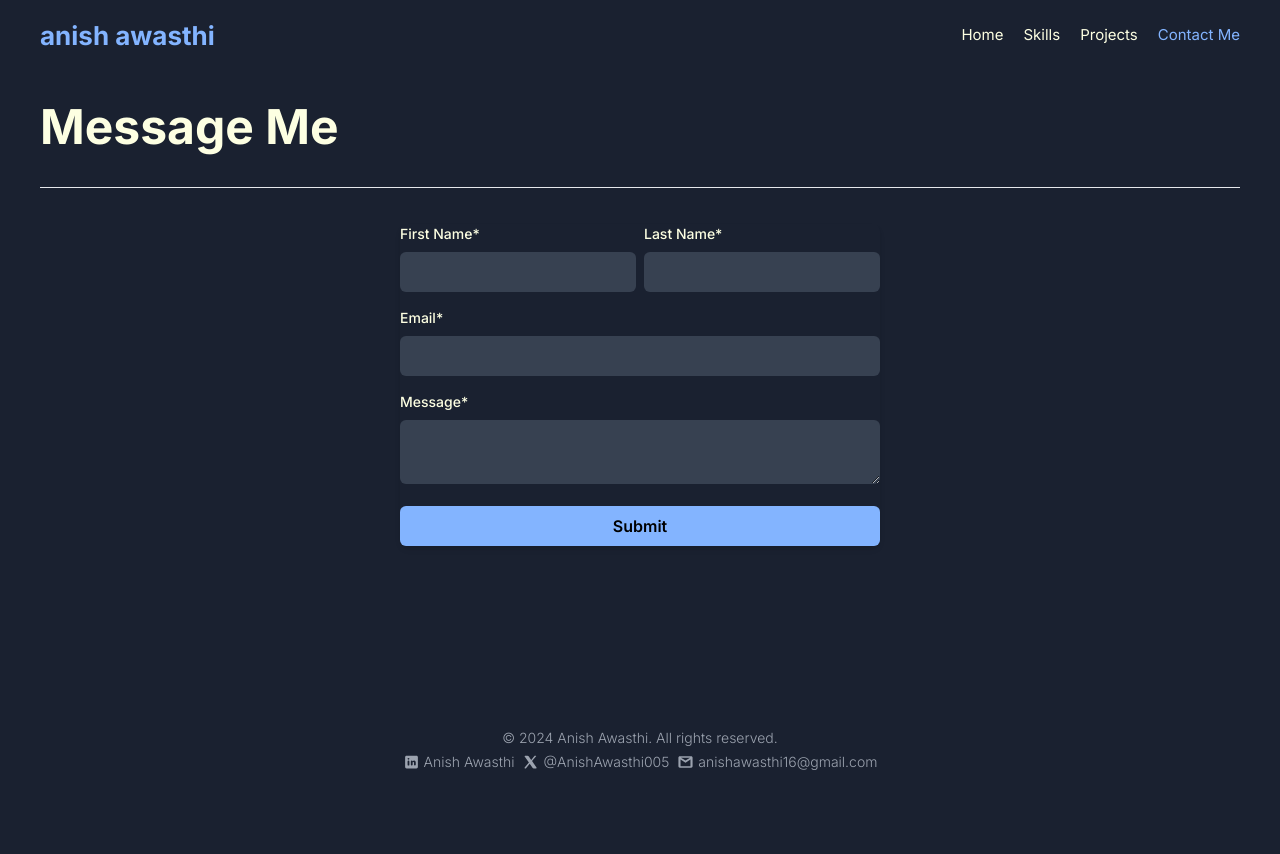
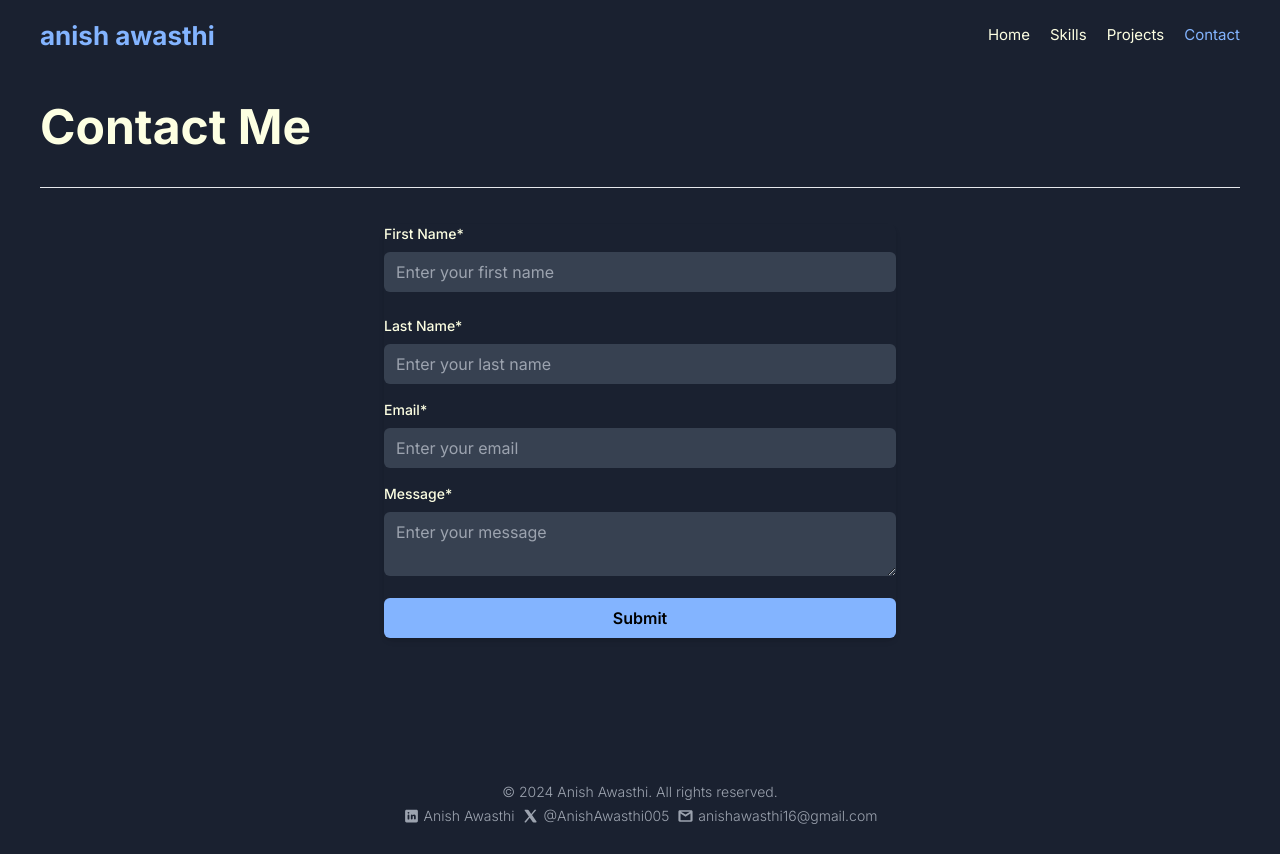
Before and after one commit to anish3333/portfolio, a Next.js app: page /contact in a window 1280 px wide. Before the commit the page ends 800 px from the top, so only its background shows below. Built offline with nearby package versions, Linux system fonts and the light colour scheme.

Commit message:
made styling changes on contact form

```diff
--- a/src/app/(root)/contact/page.tsx
+++ b/src/app/(root)/contact/page.tsx
@@ -6,7 +6,7 @@ import React from 'react'
 const page = () => {
   return (
     <section className=" mt-8 flex flex-col gap-9">
-      <div className="text-5xl max-w-[64rem] font-bold text-white-1">Message Me</div>
+      <div className="text-5xl max-w-[64rem] font-bold text-white-1">Contact Me</div>
       <hr/>
       <ContactForm/>
     </section>
--- a/src/components/ContactForm.tsx
+++ b/src/components/ContactForm.tsx
@@ -36,10 +36,10 @@ const ContactForm = () => {
   return (
     <form
       onSubmit={handleSubmit}
-      className="h-full w-full max-w-[30rem] mx-auto shadow-md rounded-lg "
+      className="h-full w-full max-w-[32rem] mx-auto shadow-md rounded-lg "
     >
-      <div className="flex gap-2">
-        <div className="mb-4">
+      <div className="flex gap-2 justify-between flex-grow flex-wrap">
+        <div className="mb-4 flex flex-col flex-grow">
           <label
             htmlFor="firstName"
             className="block text-white-1 text-sm font-medium mb-2"
@@ -47,16 +47,17 @@ const ContactForm = () => {
             First Name*
           </label>
           <input
+            placeholder="Enter your first name"
             required
             type="text"
             id="firstName"
             value={firstName}
             onChange={(e) => setFirstName(e.target.value)}
-            className="w-full px-3 py-2 text-white-1 bg-gray-700 rounded-md focus:outline-none focus:ring-2 focus:ring-blue-1"
+            className="w-full px-3 py-2 text-white-1 bg-gray-700 rounded-md focus:outline-none focus:ring-2 focus:ring-blue-1 flex-grow"
           />
         </div>
 
-        <div className="mb-4">
+        <div className="mb-4 flex flex-col flex-grow">
           <label
             htmlFor="lastName"
             className="block text-white-1 text-sm font-medium mb-2"
@@ -65,6 +66,7 @@ const ContactForm = () => {
           </label>
           <input
             required
+            placeholder="Enter your last name"
             type="text"
             id="lastName"
             value={lastName}
@@ -82,6 +84,7 @@ const ContactForm = () => {
         </label>
         <input
           required
+          placeholder="Enter your email"
           type="email"
           id="email"
           value={email}
@@ -99,6 +102,7 @@ const ContactForm = () => {
         </label>
         <textarea
           id="message"
+          placeholder="Enter your message"
           value={message}
           onChange={(e) => setMessage(e.target.value)}
           className="w-full px-3 py-2 text-white-1 bg-gray-700 rounded-md focus:outline-none focus:ring-2 focus:ring-blue-1"
--- a/src/constants/index.ts
+++ b/src/constants/index.ts
@@ -17,7 +17,7 @@ export const navbarLinks = [
     imageURL: "/icons/project.svg",
   },
   {
-    label: "Contact Me",
+    label: "Contact",
     route: "/contact",
     imageURL: "/icons/contact.svg",
   },
```
